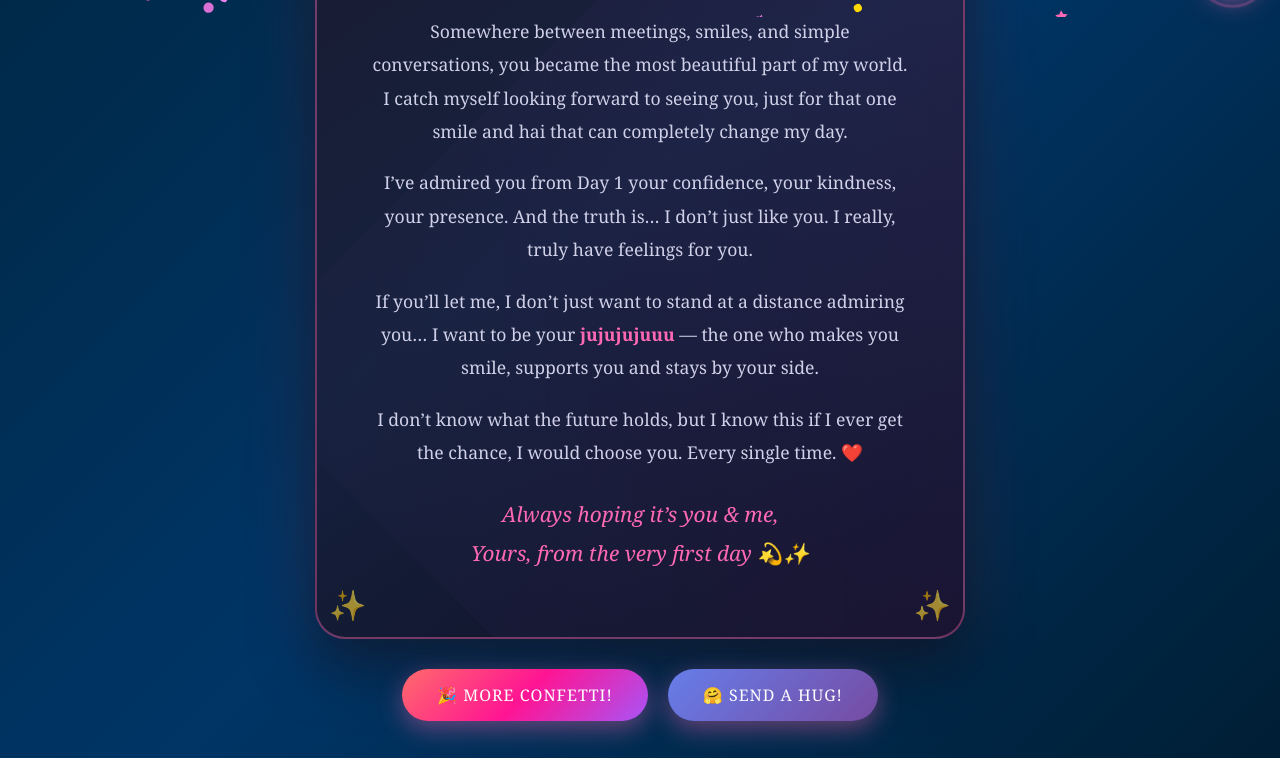
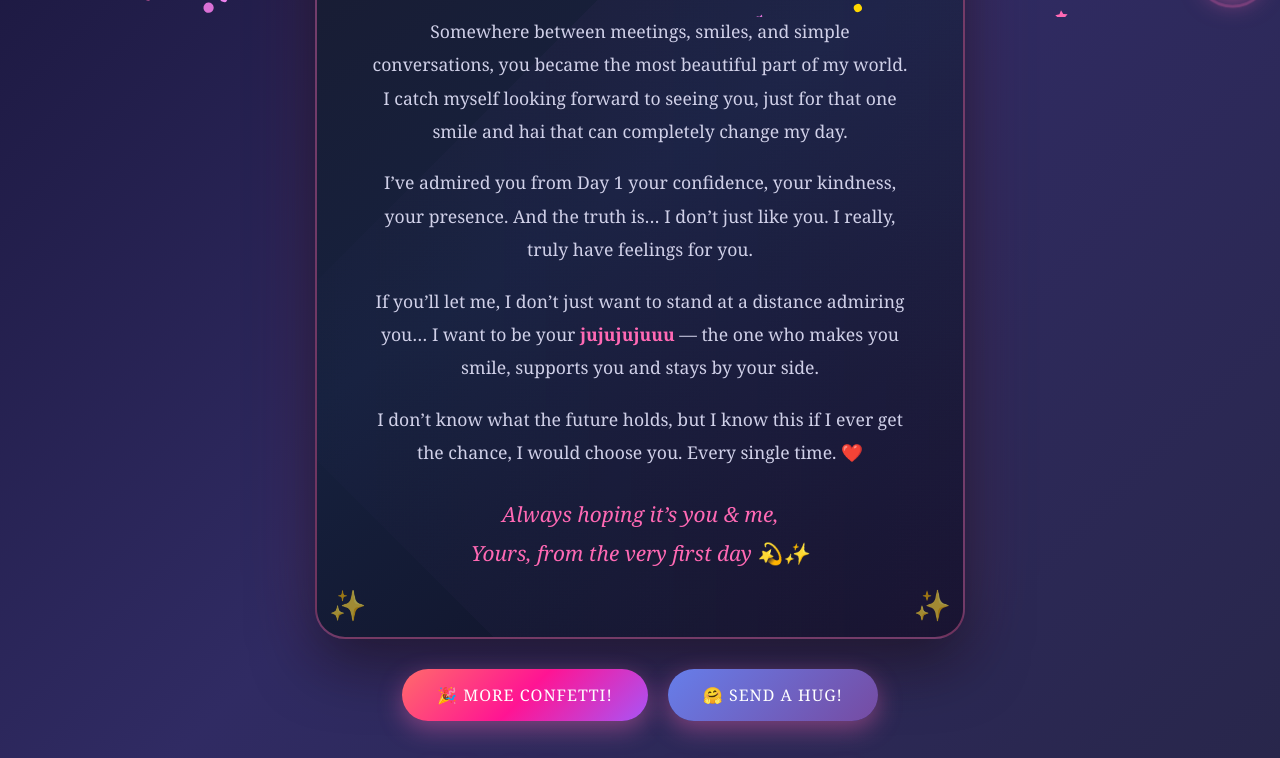
Before and after one commit to srsms/srsms-Valentines-surprise, a plain HTML site: page celebration.html in a window 1280 px wide. Shown: the part 783-1541 px from the top of the page. Drawn offline with Linux system fonts and the light colour scheme.

Commit message:
Update celebration.html

```diff
--- a/celebration.html
+++ b/celebration.html
@@ -17,7 +17,7 @@
         }
 
         body {
-            background: linear-gradient(135deg, #001f2f 0%, #003566 50%, #001219 100%);
+            background: linear-gradient(135deg, #0f0c29 0%, #302b63 50%, #24243e 100%);
             font-family: 'Georgia', serif;
             overflow-x: hidden;
             position: relative;
```
